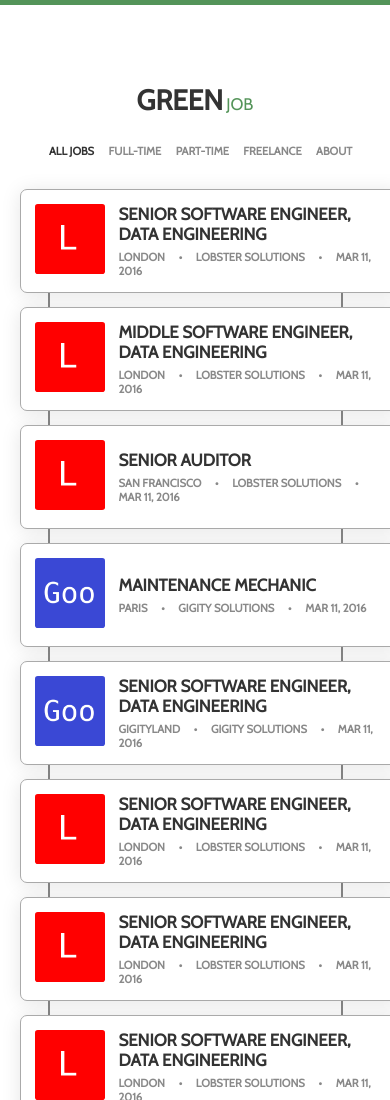
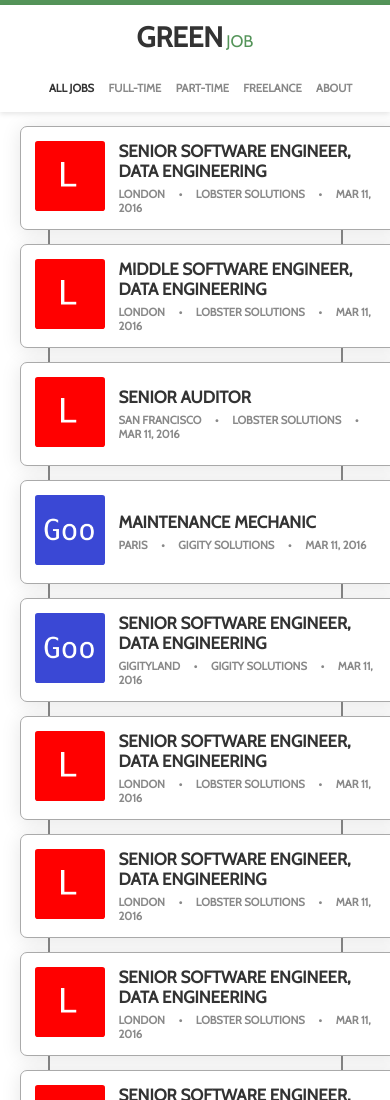
Before and after one commit to testuser4213/greenjob, a plain HTML site: page index.html in a window 390 px wide. Shown: the top 1100 px of the page. Drawn offline with nearby package versions, Linux system fonts and the light colour scheme.

Commit message:
move header up

```diff
--- a/css/styles.css
+++ b/css/styles.css
@@ -29,11 +29,15 @@ html {
   float: right; }
 
 .header {
-  margin-top: 5em; }
+  padding: 0 2em;
+  background: #fff;
+  box-shadow: 0 2px 5px rgba(0, 0, 0, 0.1); }
   .header .header-item {
     height: 75px;
     line-height: 75px; }
     @media screen and (max-width: 600px) {
+      .header {
+        padding-top: 0.5em; }
       .header .header-item {
         display: block;
         width: 100%;
@@ -164,6 +168,7 @@ html {
       opacity: 0.8; }
 
 .job {
+  margin-top: 1em;
   margin-bottom: 4em; }
   .job .job-top-info {
     display: table; }
--- a/index.html
+++ b/index.html
@@ -10,7 +10,6 @@
   <div class="green-line">
   </div>
 
-  <div class="container">
   <div class="clearfix header">
     <div class="header-item left">
       <a class="logo" href="#/jobs">
@@ -27,7 +26,6 @@
         <li><a menu-item href="#/about">About</a></li>
       </ul>
     </nav>
-    </div>
   </div>
 
   <div ng-view>
```
Lines whose indentation alone changed are shown as unchanged.
